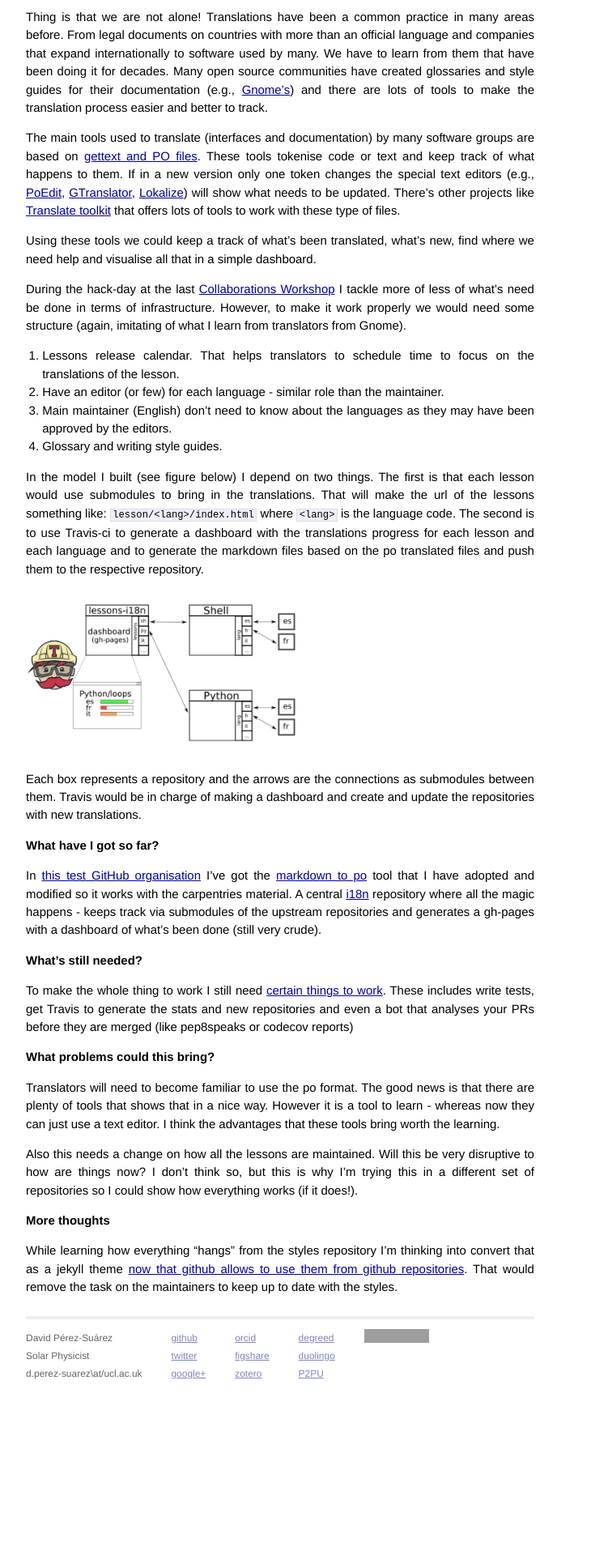
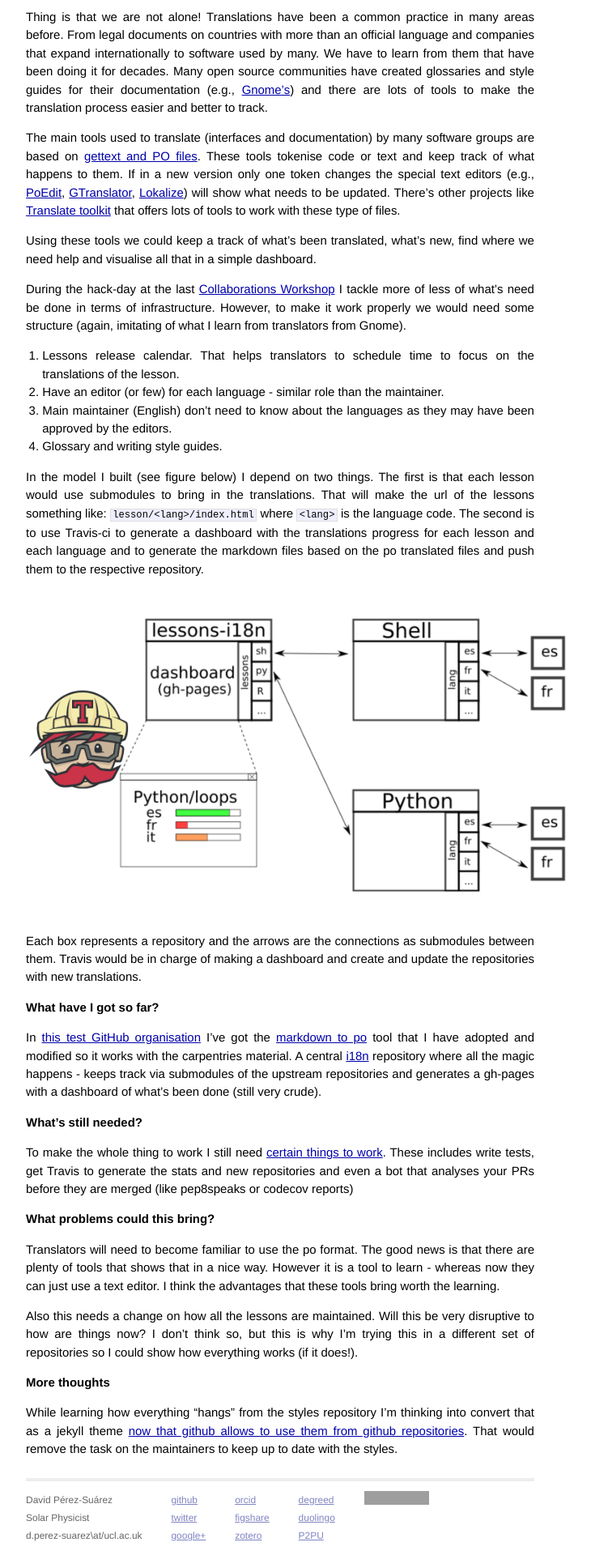
Before and after one commit to dpshelio/dpshelio.github.io, a Jekyll site: the page built from _posts/2018/04/15/2018-04-15-a-sustainable-way-to-translate-the-carpentries-lessons.md, in a window 1280 px wide. Shown: the part 1582-3502 px from the top of the page at 81% size, without its empty margins (294-1024 px from the left). Built offline with Jekyll 4.4.1, drawn with Linux system fonts in a browser that asks for light colours; before the commit the page ends 3302 px from its top, so only the background shows below that; grey boxes are pictures that could not be loaded.

Commit message:
make figure bigger

```diff
--- a/_posts/2018/04/15/2018-04-15-a-sustainable-way-to-translate-the-carpentries-lessons.md
+++ b/_posts/2018/04/15/2018-04-15-a-sustainable-way-to-translate-the-carpentries-lessons.md
@@ -134,7 +134,7 @@
 progress for each lesson and each language and to generate the markdown files
 based on the po translated files and push them to the respective repository.
 
-<img height="200px" alt="i18n diagram" src="/gallery/images/2018/04/2018-04-15-i18n_diagram.png">
+<img height="400px" alt="i18n diagram" src="/gallery/images/2018/04/2018-04-15-i18n_diagram.png">
 
 Each box represents a repository and the arrows are the connections as submodules
 between them. Travis would be in charge of making a dashboard and create and update
```
